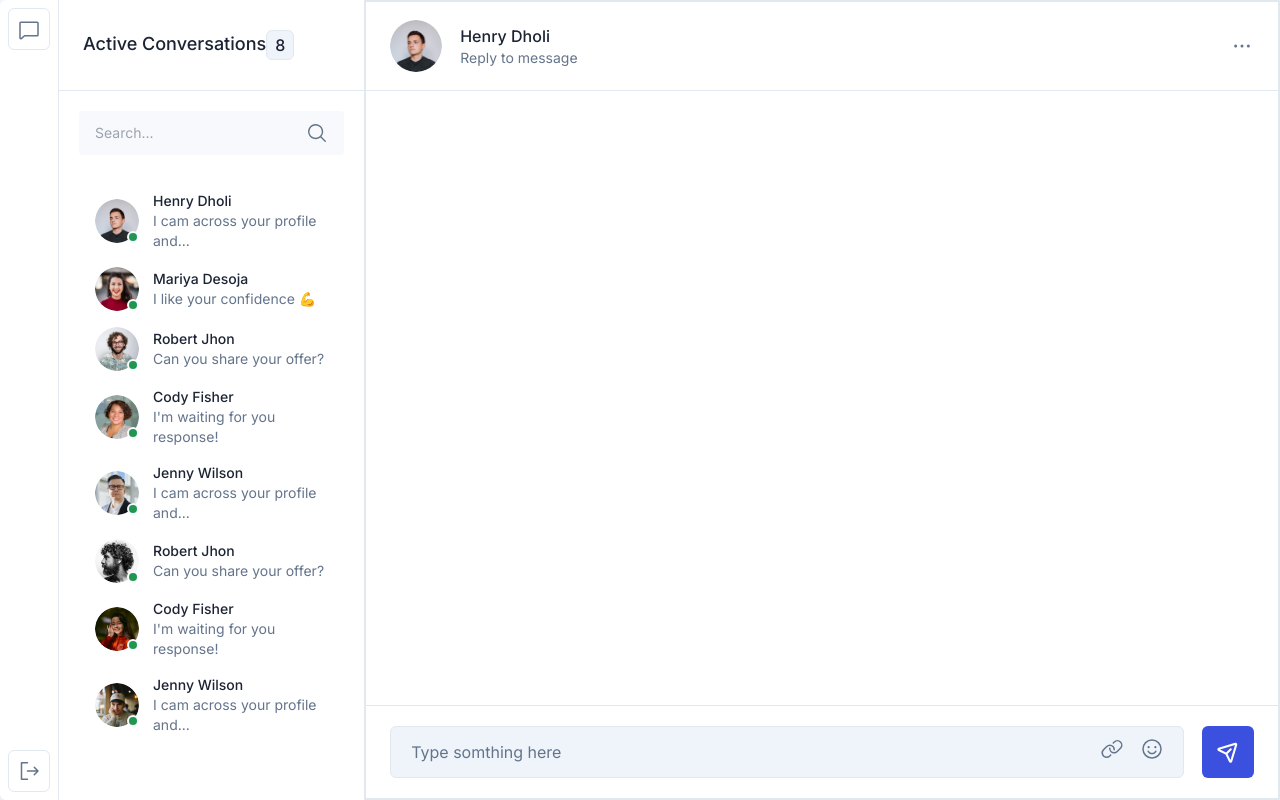
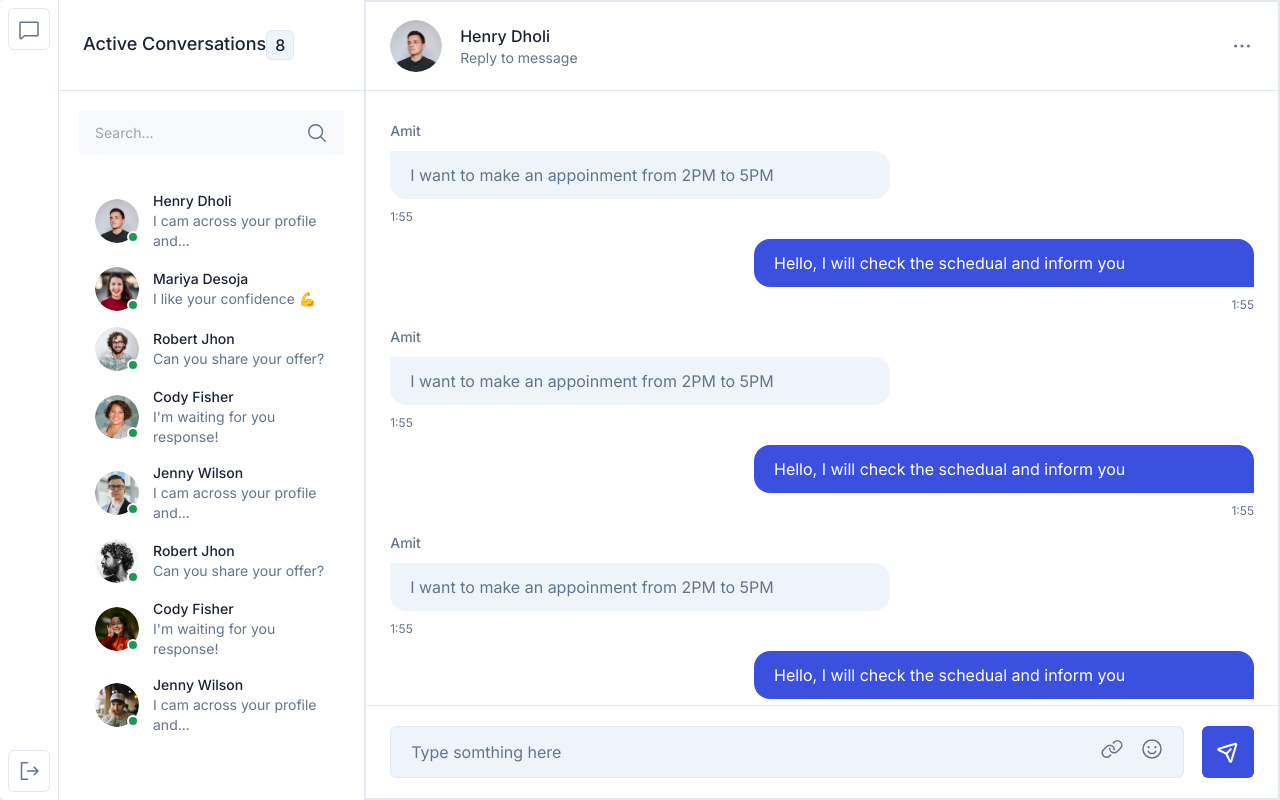
Before and after one commit to Amitmali04/ChatAppication, a React (Vite) app in the folder frontend/: page / in a window 1280 px wide. Built offline with nearby package versions, Linux system fonts and the light colour scheme.

Commit message:
Messages box

```diff
--- a/frontend/src/sections/chat/Inbox.jsx
+++ b/frontend/src/sections/chat/Inbox.jsx
@@ -28,12 +28,78 @@ export default function Inbox() {
       </div>
 
 {/* List of Messages  */}
-<div className="max-h-full space-y-3.5 overflow-auto no-scorllbar px-6 py-7.5 grow">
+<div className="max-h-full space-y-3.5 no-scrollbar overflow-auto px-6 py-7.5 grow">
+  <div className="max-w-125">
+    <p className="mb-2.5 text-sm font-medium">Amit </p>
+    <div className="mb-2.5 rounded-2xl rounded-tl-none bg-gray px-5 py-3 dark:bg-boxdark-2">
+      <p>I want to make an appoinment from 2PM to 5PM</p>
+    </div>
+    <p className="text-xs">1:55</p>
+  </div>
+  <div className="max-w-125 ml-auto">
+    <div className="mb-2.5 rounded-2xl rounded-br-none bg-primary px-5 py-3 dark:bg-boxdark-2">
+      <p className="text-white">Hello, I will check the schedual and inform you</p>
+    </div>
+    <p className="text-xs text-right">1:55</p>
+  </div>
 
+  <div className="max-w-125">
+    <p className="mb-2.5 text-sm font-medium">Amit </p>
+    <div className="mb-2.5 rounded-2xl rounded-tl-none bg-gray px-5 py-3 dark:bg-boxdark-2">
+      <p>I want to make an appoinment from 2PM to 5PM</p>
+    </div>
+    <p className="text-xs">1:55</p>
+  </div>
+  <div className="max-w-125 ml-auto">
+    <div className="mb-2.5 rounded-2xl rounded-br-none bg-primary px-5 py-3 dark:bg-boxdark-2">
+      <p className="text-white">Hello, I will check the schedual and inform you</p>
+    </div>
+    <p className="text-xs text-right">1:55</p>
+  </div>
+  <div className="max-w-125">
+    <p className="mb-2.5 text-sm font-medium">Amit </p>
+    <div className="mb-2.5 rounded-2xl rounded-tl-none bg-gray px-5 py-3 dark:bg-boxdark-2">
+      <p>I want to make an appoinment from 2PM to 5PM</p>
+    </div>
+    <p className="text-xs">1:55</p>
+  </div>
+  <div className="max-w-125 ml-auto">
+    <div className="mb-2.5 rounded-2xl rounded-br-none bg-primary px-5 py-3 dark:bg-boxdark-2">
+      <p className="text-white">Hello, I will check the schedual and inform you</p>
+    </div>
+    <p className="text-xs text-right">1:55</p>
+  </div>
+  <div className="max-w-125">
+    <p className="mb-2.5 text-sm font-medium">Amit </p>
+    <div className="mb-2.5 rounded-2xl rounded-tl-none bg-gray px-5 py-3 dark:bg-boxdark-2">
+      <p>I want to make an appoinment from 2PM to 5PM</p>
+    </div>
+    <p className="text-xs">1:55</p>
+  </div>
+  <div className="max-w-125 ml-auto">
+    <div className="mb-2.5 rounded-2xl rounded-br-none bg-primary px-5 py-3 dark:bg-boxdark-2">
+      <p className="text-white">Hello, I will check the schedual and inform you</p>
+    </div>
+    <p className="text-xs text-right">1:55</p>
+  </div>
+  <div className="max-w-125">
+    <p className="mb-2.5 text-sm font-medium">Amit </p>
+    <div className="mb-2.5 rounded-2xl rounded-tl-none bg-gray px-5 py-3 dark:bg-boxdark-2">
+      <p>I want to make an appoinment from 2PM to 5PM</p>
+    </div>
+    <p className="text-xs">1:55</p>
+  </div>
+  <div className="max-w-125 ml-auto">
+    <div className="mb-2.5 rounded-2xl rounded-br-none bg-primary px-5 py-3 dark:bg-boxdark-2">
+      <p className="text-white">Hello, I will check the schedual and inform you</p>
+    </div>
+    <p className="text-xs text-right">1:55</p>
+  </div>
 </div>
 
 
 {/* Input box  */}
+
 <div className="sticky bottom-0 border-t border-stroke px-6 py-5 dark:border-strokedark dark:bg-bodydark">
 <form
 className="flex items-center justify-between space-x-4.5">
```
